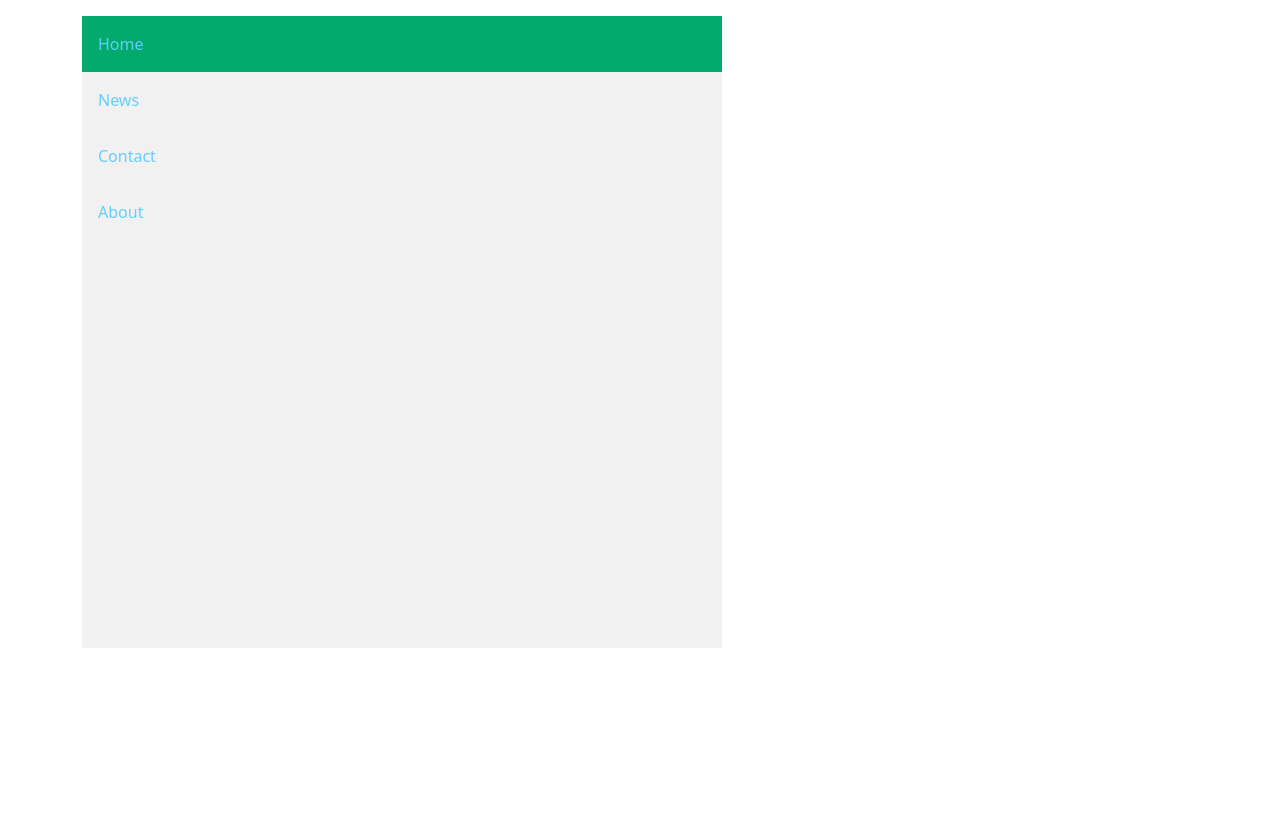
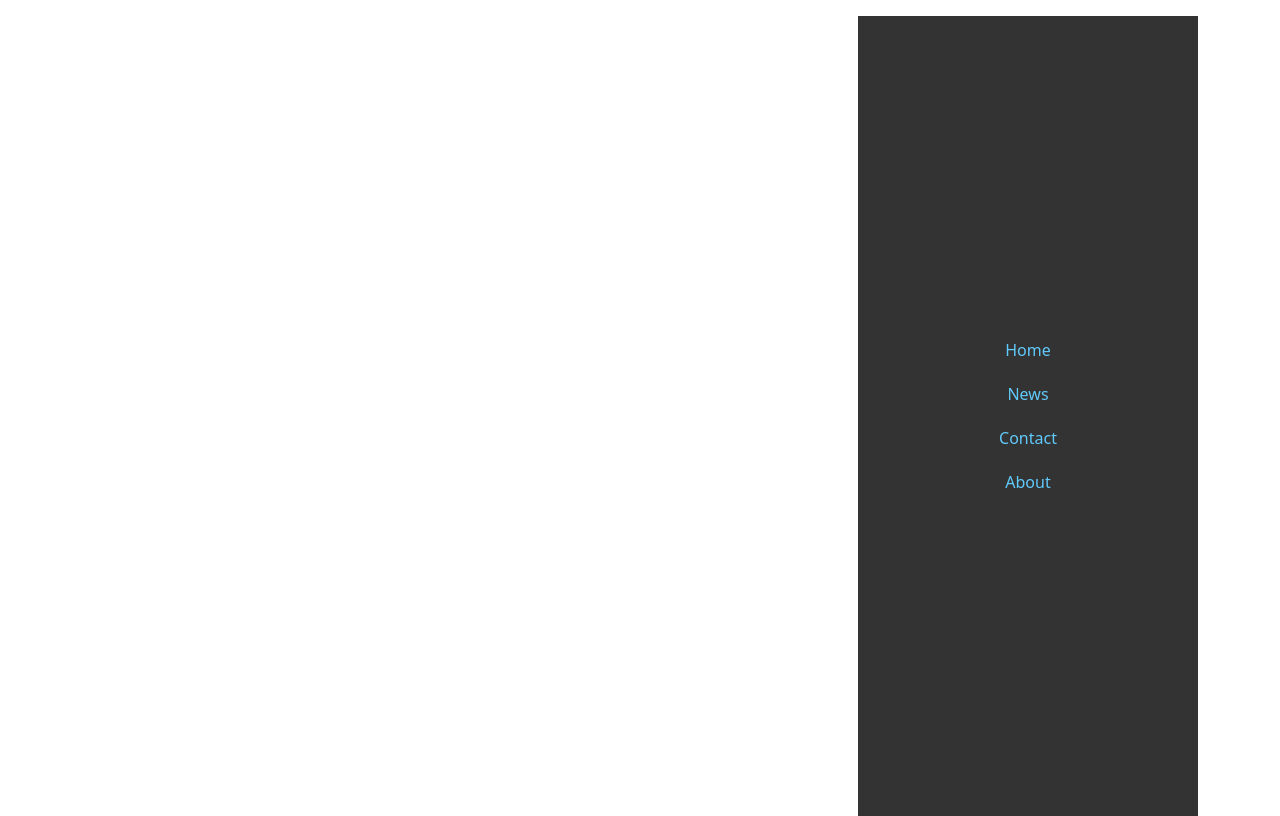
Before and after one commit to balogun14/AyBlog, a Django app: page / in a window 1280 px wide. Shown: the part 152-968 px from the top of the page. Before the commit the page ends 800 px from the top, so only its background shows below. Run offline with Django 5.2, Linux system fonts and the light colour scheme; data that the repository does not hold is empty.

Commit message:
Add SideBar to Home Page

```diff
--- a/static/css/styles.css
+++ b/static/css/styles.css
@@ -16,65 +16,18 @@ a:hover {
     color: #008080 !important;
 }
 
-/* The side navigation menu */
-.sidebar {
-    margin: 0;
-    padding: 0;
-    width: 200px;
-    background-color: #f1f1f1;
-    position: fixed;
-    height: 100%;
-    overflow: auto;
+.grid-container {
+    /* background-color: brown; */
 }
 
-/* Sidebar links */
-.sidebar a {
-    display: block;
-    color: black;
-    padding: 16px;
-    text-decoration: none;
+
+.sidebar{
+    display: flex;
+    align-items: center;
+    justify-content: center;
+    flex-flow: column nowrap;
+    background-color: #333333;
+    height: 100vh;
+    gap: 20px;
+
 }
-
-/* Active/current link */
-.sidebar a.active {
-    background-color: #04AA6D;
-    color: white;
-}
-
-/* Links on mouse-over */
-.sidebar a:hover:not(.active) {
-    background-color: #555;
-    color: white;
-}
-
-/* Page content. The value of the margin-left property should match the value of the sidebar's width property */
-div.content {
-    margin-left: 200px;
-    padding: 1px 16px;
-    height: 1000px;
-}
-
-/* On screens that are less than 700px wide, make the sidebar into a topbar */
-@media screen and (max-width: 700px) {
-    .sidebar {
-        width: 100%;
-        height: auto;
-        position: relative;
-    }
-
-    .sidebar a {
-        float: left;
-    }
-
-    div.content {
-        margin-left: 0;
-    }
-}
-
-/* On screens that are less than 400px, display the bar vertically, instead of horizontally */
-@media screen and (max-width: 400px) {
-    .sidebar a {
-        text-align: center;
-        float: none;
-    }
-}
--- a/templates/home.html
+++ b/templates/home.html
@@ -1,29 +1,37 @@
 {% extends 'base.html' %}
 {% block content %}
   <!-- Page content -->
+
   <div class="container">
+    <div class="row gx-5">
+      <div class="col-sm-12 col-md-12 col-lg-8">
+        {% for blog in blog_list %}
+          <div class="grid-container">
+            <div class="row">
+              <div class="col-md-12 col-sm-12 col-lg-6">
+                <p class="text-capitalize fs-6">{{ blog.body }}</p>
+              </div>
               <div class="col-sm-12 col-md-12 col-lg-6">
-      {% for blog in blog_list %}
-        <h1><a href="" class="display-5">{{ blog.title }}</a></h1>
-        <div class="row gx-3">
-          <div class="col-sm-12 col-md-12 col-lg-3">
-            <img src="{{ blog.image.url }}" alt="Img" class="rounded mb-3 me-5" height="250" width="250" style="object-fit: cover;" />
-          </div>
-          <div class="col-sm-12 col-md-12 d-flex justify-content-center align-items-center">
-            <p>{{ blog.body }}</p>
-          </div>
+                <div class="row">
+                  <img src="{{ blog.image.url }}" alt="Img" class="rounded ms-3 mb-2 me-5" height="250" width="250" style="object-fit: cover;object-position: center;" />
+
+                  <h4><a href="">{{ blog.title }}</a></h4>
                   <p class="h6">written by {{ blog.author }}</p>
                   <p>{{ blog.date_created }}</p>
                 </div>
+              </div>
+            </div>
+          </div>
         {% endfor %}
       </div>
-
-    <div class="col-sm-12 col-md-12 col-lg-6 sidebar">
-      <a class="active" href="#home">Home</a>
+      <div class="col-lg-4">
+        <div class="sidebar">
+          <a class="" href="#home">Home</a>
           <a href="#news">News</a>
           <a href="#contact">Contact</a>
           <a href="#about">About</a>
         </div>
-    <!-- The sidebar -->
+      </div>
+    </div>
   </div>
 {% endblock %}
```
Lines whose indentation alone changed are shown as unchanged.
